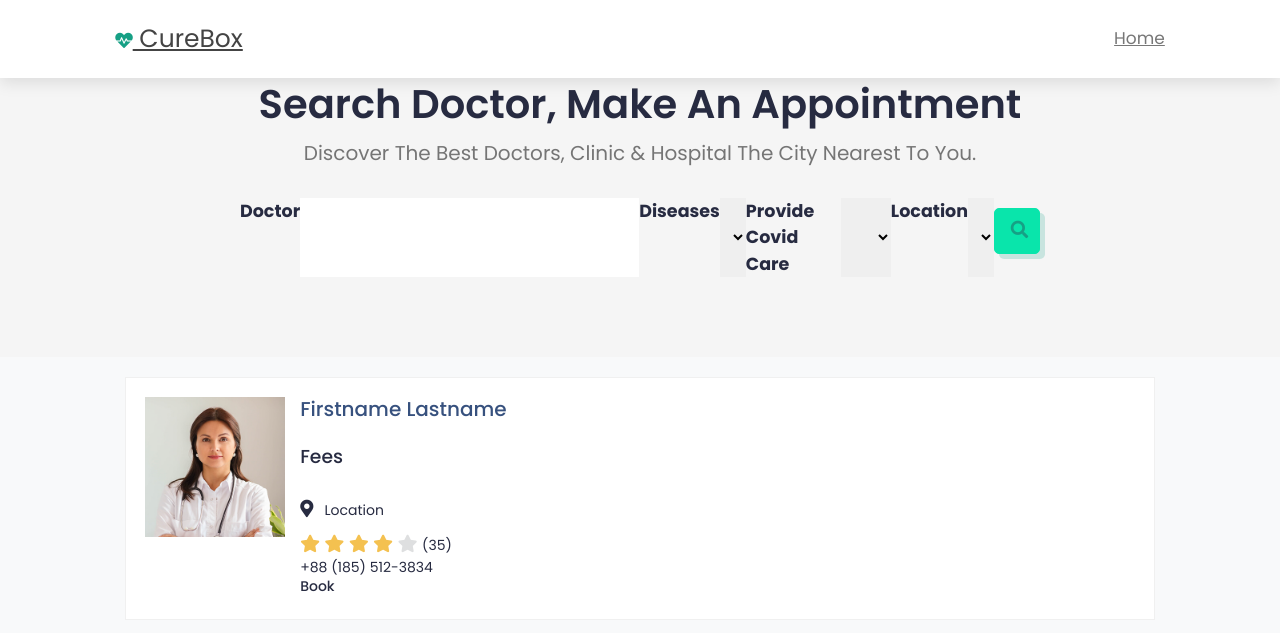
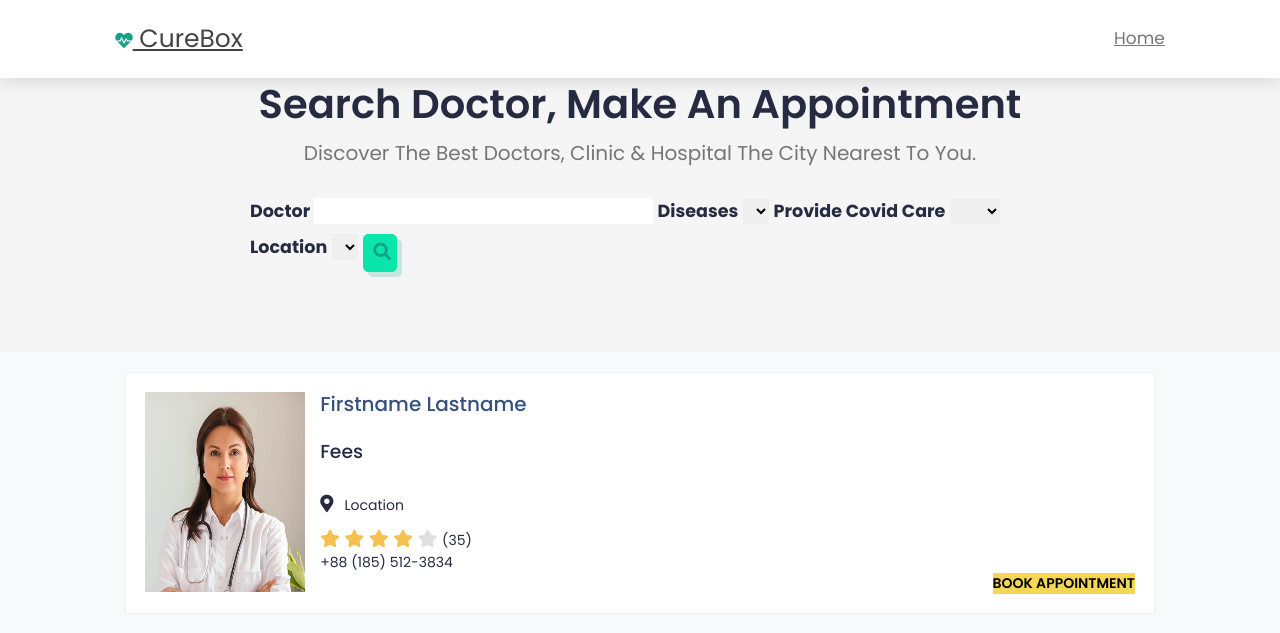
Before and after one commit to amitaranade43/Curebox, a Python web app: template project/templates/patient/patient.html in a window 1280 px wide. Shown: the top 633 px of the page. Run offline with Jinja, Linux system fonts and the light colour scheme; the template is opened without the code that fills it: most values are stand-ins (such as "Sample title", 1, 10 or a date in 2020); some libraries are stand-ins or nearby versions.

Commit message:
Updated CSS for Patient Home

```diff
--- a/project/models/Doctor.py
+++ b/project/models/Doctor.py
@@ -6,6 +6,7 @@ class Doctor(db.Model):
     hospital_id = db.Column(db.Integer, db.ForeignKey('hospital.id'))
     fees = db.Column(db.Integer)
     provide_covid_care = db.Column(db.Boolean)
+    profile_pic = db.Column(db.String)
     #name = db.Column(db.String(255))
     # doctorAvailability = db.relationship('DoctorAvailability', backref='doctor')
     booking = db.relationship('Booking', backref='doctor')
--- a/project/patient/patientUtility.py
+++ b/project/patient/patientUtility.py
@@ -89,7 +89,6 @@ def updatepatient_post():
 def patient():
     print('Currently in patient')
     records = db.engine.execute("select d.fees , u.first_name,u.last_name from doctor d natural join public.user u ;")
-    print(records)
     print('After records')
     diseases = db.engine.execute("select name from disease;")
     locations = db.engine.execute("select distinct h.location from hospital h join doctor d on h.id = d.hospital_id order by 1")
--- a/project/templates/patient/patient.html
+++ b/project/templates/patient/patient.html
@@ -229,6 +229,17 @@
         -o-transition: all 0.4s ease;
         -ms-transition: all 0.4s ease;
         -webkit-transition: all 0.4s ease;
+
+    }
+    button{
+      text-transform: uppercase;
+      width: fit-content;
+      display: block;
+      margin-left: auto;
+      background-color: #f3d655;
+      cursor: pointer;
+      font-weight: 600;
+      transition: background .3s;
     }
     button:focus {
         outline: 0;
@@ -1078,6 +1089,17 @@ button.bg-danger:hover {
     grid-template-columns: repeat(auto-fit, minmax(30rem, 1fr));
     gap:2rem;
 
+}
+.search-box .sigform_fld{
+	border: 1px solid #999999;
+	background: #fff;
+    width: 15%;
+    height: 20%;
+    margin-right: 5%;
+}
+.search-box .sigform_fld .label{
+    width: 15%;
+    height: 10%;
 }
 @media only screen and (max-width: 1399px) {
 
@@ -1413,7 +1435,9 @@ html{
 						</div>
 
 						<!-- Search -->
-						<div class="search-box">
+
+                        <div class = "container">
+                            <div class="search-container">
                                 <form method="POST" action="/searchdoctor">
                                     <b><text>Doctor </text></b>
                                         <input type="text" name="searchquery">
@@ -1443,7 +1467,12 @@ html{
 
                                         <button type="submit" class="btn btn-primary search-btn"><i class="fas fa-search"></i>
                                 </form>
+
                             </div>
+
+                        </div>
+
+
 
 					</div>
 				</div>
@@ -1456,7 +1485,7 @@ html{
 
             <div class="col-lg-6 profile-box">
               <div class="media d-flex">
-                <img style="width: 140px; height: 140px;" class ="mr-4" src="static/images/doc-1.jpg" alt="">
+                <img style="width: 160px; height: 200px;" class ="mr-4" src="static/images/doc-1.jpg" alt="">
                 <div class="media-body flex-grow-1">
 
                   <h3>firstname  Lastname</h3>
@@ -1474,7 +1503,11 @@ html{
                       <li class="rating">(35)</li>
                   </ul>
                   <a class="d-block" href="tel:+15143125678">+88 (185) 512-3834</a>
-                  <h5>Book</h5>
+
+                  <a href="{{ url_for('patientUtility.bookAppointment') }}">
+                    <button type="submit" name="button">Book Appointment</button>
+
+                  </a>
                 </div>
 
           </div>
```
Also changed, not shown: project/static/images/1ce0cf14-7754-11ed-9537-f664d9b4d3fd_doc-3.jpg (added). Lines whose indentation alone changed are shown as unchanged.
